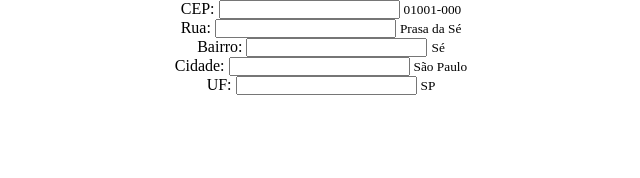
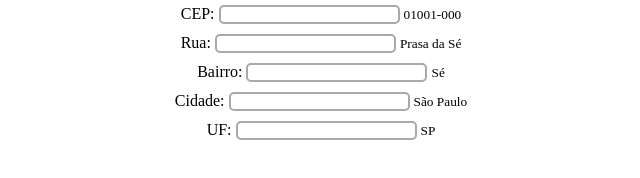
Before and after one commit to joaovictor1516/api_cep, a website: page app/index.html in a window 1280 px wide. Shown: the whole page, without its empty margins (319-959 px from the left). Drawn offline with Linux system fonts and the light colour scheme.

Commit message:
adicionando a mensagem de erro, caso sajam inseridos menos de 8 numeros, e inicio da estilizacao da pagina

```diff
--- a/app/main.js
+++ b/app/main.js
@@ -31,6 +31,8 @@ cep.addEventListener("blur", (event) => {
         })
     })
     .catch((error) => {
-        console.log("Teve o erro: " + error.menssage);
+        if(search.length < 8){
+            window.alert("CEP inválido");
+        }
     })
     });
--- a/app/style.css
+++ b/app/style.css
@@ -9,3 +9,13 @@
     align-items: center;
     justify-content: space-around;
 }
+
+input{
+    border-radius: 5px;
+    border: 2px solid #a9a9a9;
+    text-align: center;
+}
+
+.form-content{
+    margin:5px 0;
+}
```
